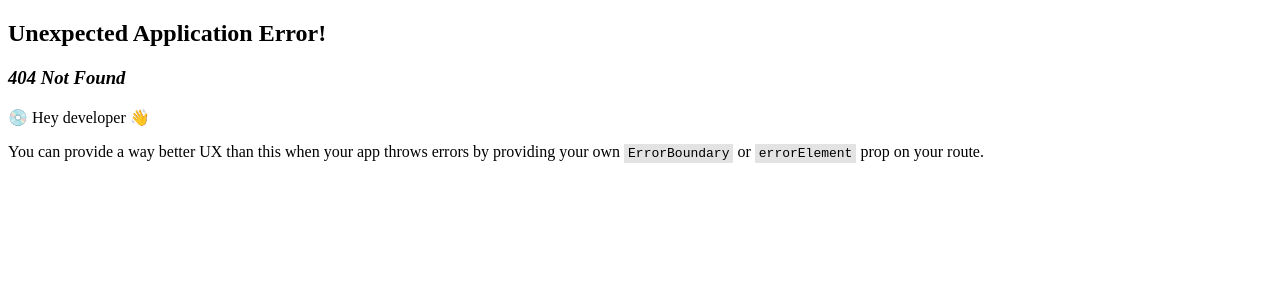
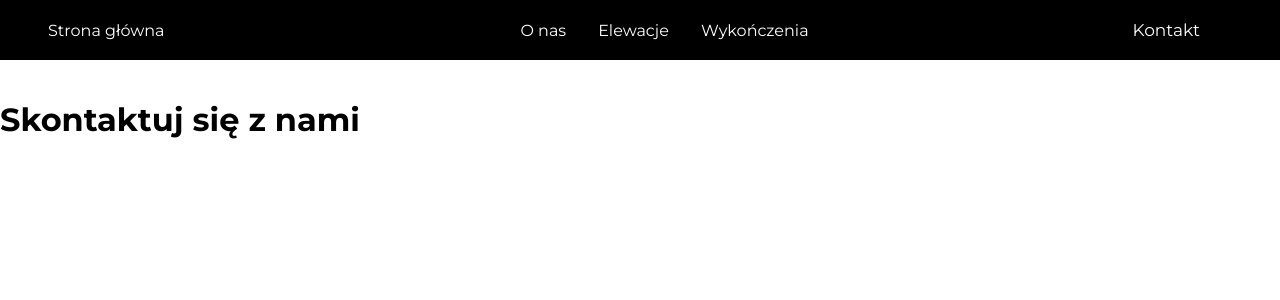
Before and after one commit to pmotiuk18/construction-app, a React (Create React App) app: page /zdjecia in a window 1280 px wide. Before the commit this address had no page. Shown: the top 300 px of the page. Built offline with nearby package versions, Linux system fonts and the light colour scheme.

Commit message:
website2

```diff
--- a/src/index.js
+++ b/src/index.js
@@ -10,6 +10,7 @@ import { Wycena } from './pages/Wycena';
 import Layout from './components/Layout';
 import { Contact } from './pages/Contact';
 import { Projekty } from './pages/Projekty';
+import { Zdjecia } from './pages/Zdjecia';
 
 const router = createBrowserRouter([
     {
@@ -46,6 +47,10 @@ const router = createBrowserRouter([
         path: "/contact",
         element: <Layout><Contact /></Layout>
     },
+    {
+        path: "/zdjecia",
+        element: <Layout><Zdjecia /></Layout>
+    },
 ]);
 
 const root = ReactDOM.createRoot(document.getElementById('root'));
--- a/src/pages/Wycena.js
+++ b/src/pages/Wycena.js
@@ -19,6 +19,11 @@ order: ${({ reverse }) => (reverse ? '2' : '1') };
 const Header = styled.div`
 margin-top: 100px;
 padding-left: 2rem;
+
+@media screen and (max-width: 768px) {
+    margin-top: 150px;
+}
+
 `;
 
 
--- /dev/null
+++ b/src/pages/Zdjecia.js
@@ -0,0 +1,19 @@
+import React from "react";
+import styled from "styled-components";
+
+
+
+const Zdjecia = () => (
+
+<Header>Skontaktuj się z nami</Header>
+
+);
+
+const Header = styled.h1`
+
+margin-top: 100px;
+`
+
+
+
+export { Zdjecia };
```
